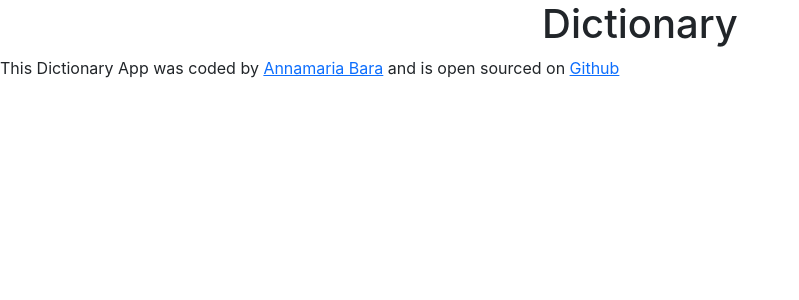
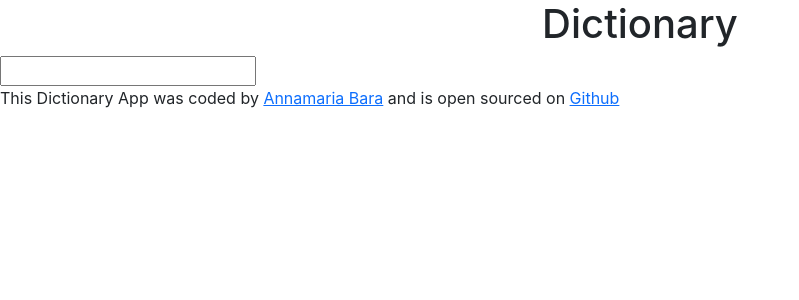
Before and after one commit to yesthis1please/shecodes_react_project_dictionary, a React (Create React App) app: page / in a window 1280 px wide. Shown: the top 300 px of the page, without its empty margins (0-799 px from the left). Built offline with nearby package versions, Linux system fonts and the light colour scheme.

Commit message:
Created form in Dictionary.js

```diff
--- a/src/App.js
+++ b/src/App.js
@@ -1,3 +1,4 @@
+import Dictionary from "./Dictionary";
 import "./App.css";
 
 export default function App() {
@@ -6,6 +7,9 @@
       <header className="App-header">
         <h1>Dictionary</h1>
       </header>
+      <main className="App-main">
+        <Dictionary />
+      </main>
 
       <footer className="App-footer">
         This Dictionary App was coded by{" "}
--- /dev/null
+++ b/src/Dictionary.js
@@ -0,0 +1,23 @@
+import React, { useState } from "react";
+
+export default function Dictionary() {
+    let [keyword, setKeyword] = useState("");
+
+
+
+  function search(event) {
+    event.preventDefault();
+  }
+
+  function handleKeywordChange(event) {
+      setKeyword(event.target.value);
+  }
+
+  return (
+    <div className="Dictionary">
+      <form onSubmit={search}>
+        <input type="search" autoFocu={true} onChange={handleKeywordChange} />
+      </form>
+    </div>
+  );
+}
```
